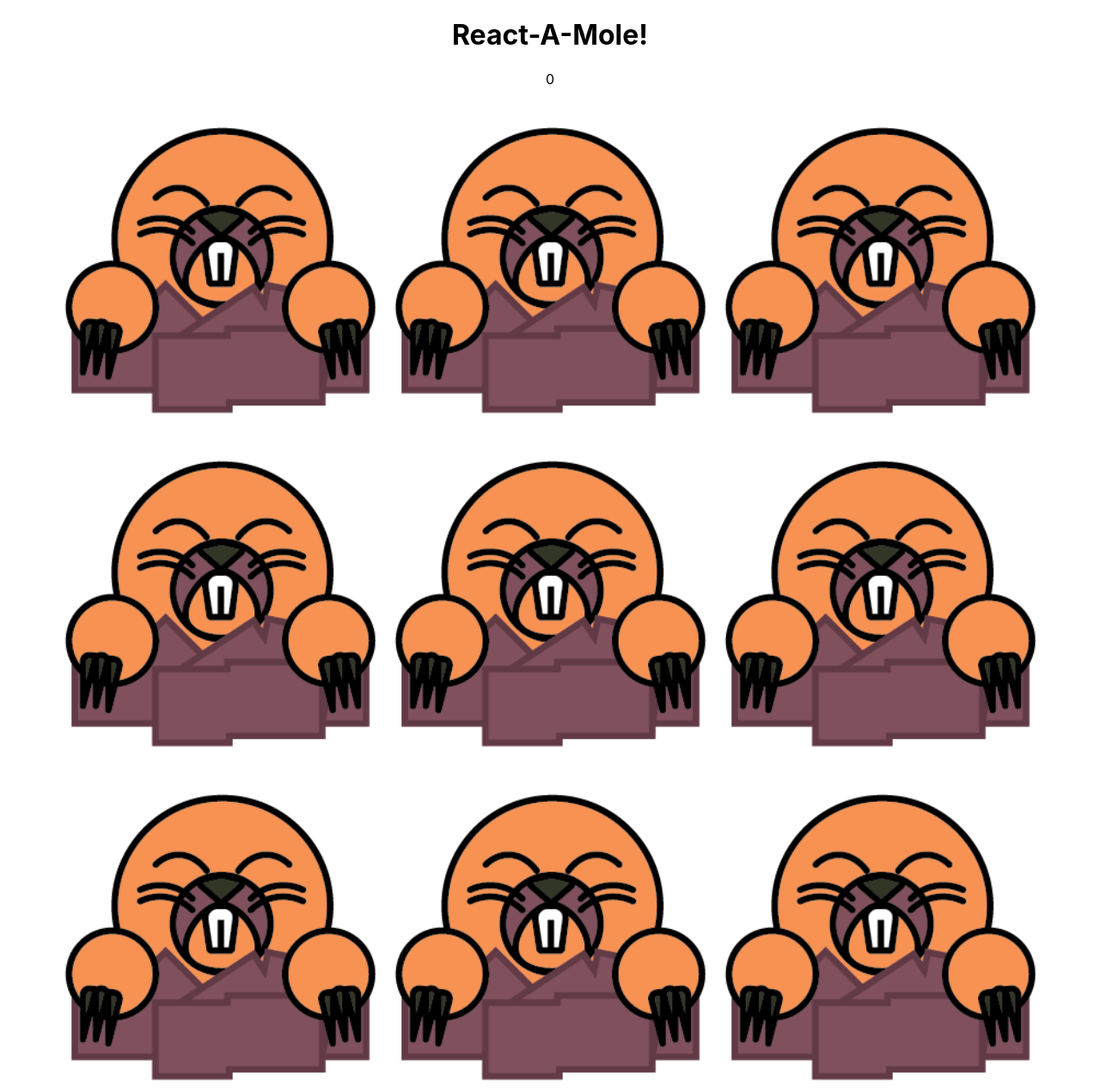
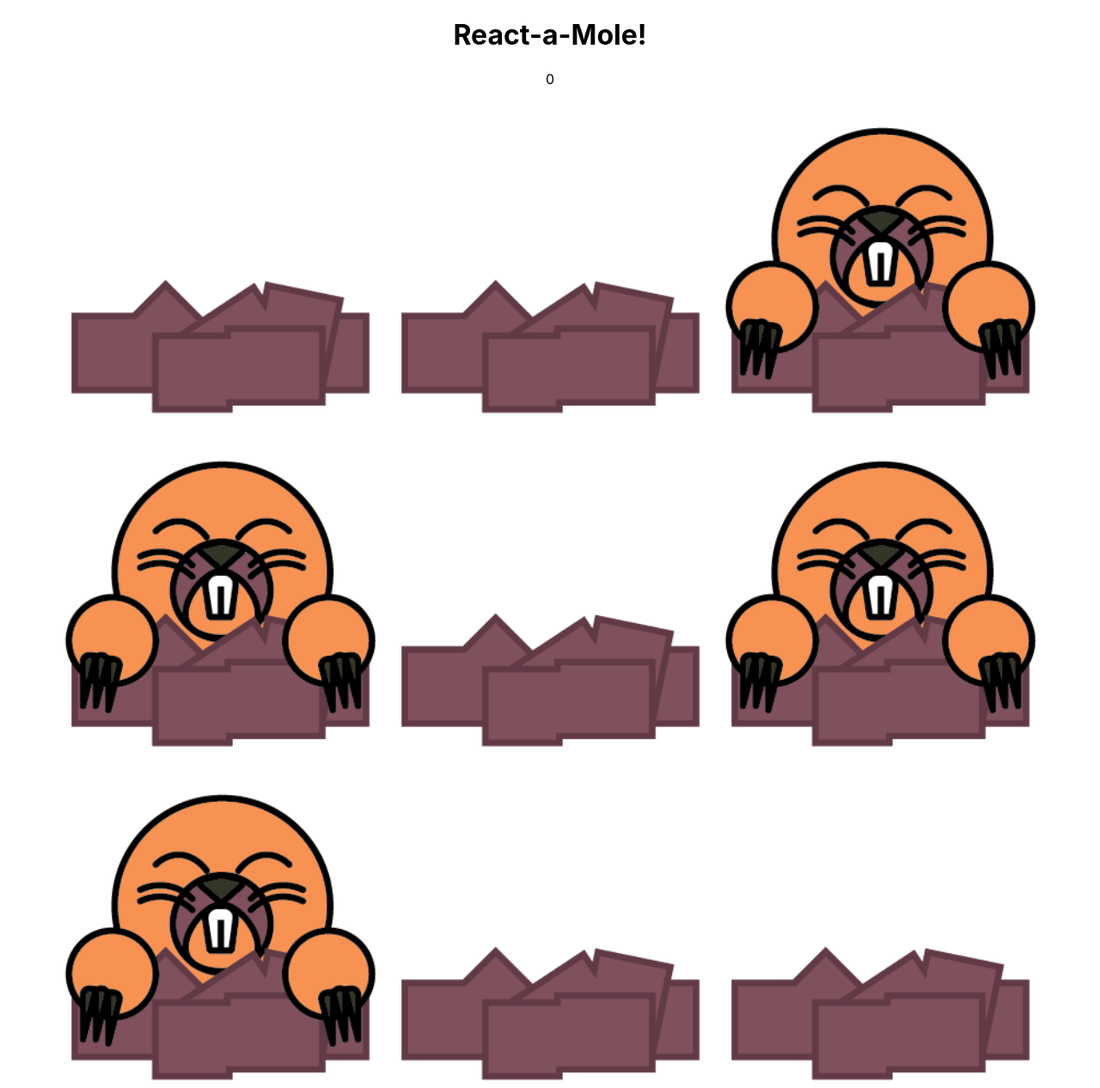
Before and after one commit to rggamiao/RR-React-A-Mole, a React (Create React App) app: page / in a window 1280 px wide. Shown: the whole page at 86% size. Built offline with nearby package versions, Linux system fonts and the light colour scheme.

Commit message:
Finished

```diff
--- a/src/App.js
+++ b/src/App.js
@@ -1,29 +1,38 @@
 import './App.css';
 import { useState } from 'react'
-import MoleContainer from './components/MoleContainer'
 
-function App() {
+// import from file
+import MoleContainer from './Components/MoleContainer';
+
+function App(){
     let [score, setScore] = useState(0)
 
+    // randomizer for mole img iterated through the array
     const createMoleHill = () => {
         let hills = []
-    for(let i = 0; i < 9; i++) {
-      hills.push(<MoleContainer key={i} setScore={setScore} score={score} />)
+        for (let i = 0; i < 9; i++) {
+            hills.push(
+                <MoleContainer
+                key={i}
+                setScore={setScore}
+                score={score} />
+            )
         }
+
         return (
             <div>
-        { hills }
+                {hills}
             </div>
         )
     }
 
     return (
         <div className="App">
-      <h1>React-A-Mole!</h1>
+            <h1>React-a-Mole!</h1>
             {score}
             {createMoleHill()}
         </div>
-  );
+    )
 }
 
-export default App;
+export default App
--- a/src/components/EmptySlot.js
+++ b/src/components/EmptySlot.js
@@ -1,20 +1,27 @@
-import { useEffect } from "react";
-import moleHillImage from "./path/to/mole-hill-image.jpg";
+import React from "react";
+import { useEffect } from "react"
+
+// Import Img
+import MoleHill from '../molehill.png'
 
 const EmptySlot = (props) => {
-  useEffect(() => {
-    let randSeconds = Math.ceil(Math.random() * 5000);
-    let timer = setTimeout(() => {
-      props.toggle(true);
-    }, randSeconds);
-    return () => clearTimeout(timer);
-  }, []);
 
-  return (
-    <div>
-      <img style={{ width: "30vw" }} src={moleHillImage} alt="Mole Hill" />
-    </div>
-  );
-};
+    // useEffect for timer random
+    useEffect(() => {
+        let randSeconds = Math.ceil(Math.random() * 5000)
+        let timer = setTimeout(() => {
+            props.toggle(true)
+        }, randSeconds)
+        return () => clearTimeout(timer)
+    })
 
-export default EmptySlot;
+    return (
+        <div>
+            <img
+            style={{'width': '30vw'}}
+            src={MoleHill} />
+        </div>
+    )
+}
+
+export default EmptySlot
--- a/src/components/Mole.js
+++ b/src/components/Mole.js
@@ -1,20 +1,27 @@
-import React, { useEffect } from 'react';
-import moleImg from '../mole.png';
+import { useEffect } from 'react'
+
+// Import Img
+import moleImg from '../mole.png'
 
 const Mole = (props) => {
+
+    // useEffect for timer random
     useEffect(() => {
-        let randSeconds = Math.ceil(Math.random() * 10000);
+        let randSeconds = Math.ceil(Math.random() * 10000)
         let timer = setTimeout(() => {
-            props.toggle(false);
-        }, randSeconds);
-        return () => clearTimeout(timer);
-    }, []);
+            props.toggle(false)
+        }, randSeconds)
+        return () => clearTimeout(timer)
+    })
 
     return (
         <div>
-            <img style={{ width: '30vw', cursor: 'pointer' }} src={moleImg} alt="Mole" onClick={props.handleClick} />
+            <img
+            style={{'width': '30vw'}}
+            src={moleImg}
+            onClick={props.handleClick} />
         </div>
-    );
-};
+    )
+}
 
-export default Mole;
+export default Mole
--- a/src/components/MoleContainer.js
+++ b/src/components/MoleContainer.js
@@ -1,6 +1,8 @@
 import { useState } from 'react'
+
+// Import from files
 import Mole from './Mole'
-import EmptySlot from './EmptySlot'
+import EmptySlot from './emptySlot'
 
 const MoleContainer = (props) => {
     let [theMole, setTheMole] = useState(false)
@@ -9,6 +11,7 @@ const MoleContainer = (props) => {
         props.setScore(props.score + 1)
         setTheMole(false)
     }
+
 
     let displayMole = theMole ? <Mole setScore={props.setScore} toggle={setTheMole} handleClick={handleClick} /> : <EmptySlot toggle={setTheMole} />
 
--- a/src/index.js
+++ b/src/index.js
@@ -1,17 +1,11 @@
 import React from 'react';
-import ReactDOM from 'react-dom';
+import ReactDOM from 'react-dom/client';
 import './index.css';
 import App from './App';
-import reportWebVitals from './reportWebVitals';
 
-ReactDOM.render(
+const root = ReactDOM.createRoot(document.getElementById('root'));
+root.render(
   <React.StrictMode>
     <App />
-  </React.StrictMode>,
-  document.getElementById('root')
+  </React.StrictMode>
 );
-
-// If you want to start measuring performance in your app, pass a function
-// to log results (for example: reportWebVitals(console.log))
-// or send to an analytics endpoint. Learn more: https://bit.ly/CRA-vitals
-reportWebVitals();
```
Also changed, not shown: src/App.css (line endings or trailing spaces), src/index.css (line endings or trailing spaces), 1 other file (tests, documents, lock files or other folders). Lines whose indentation alone changed are shown as unchanged.
